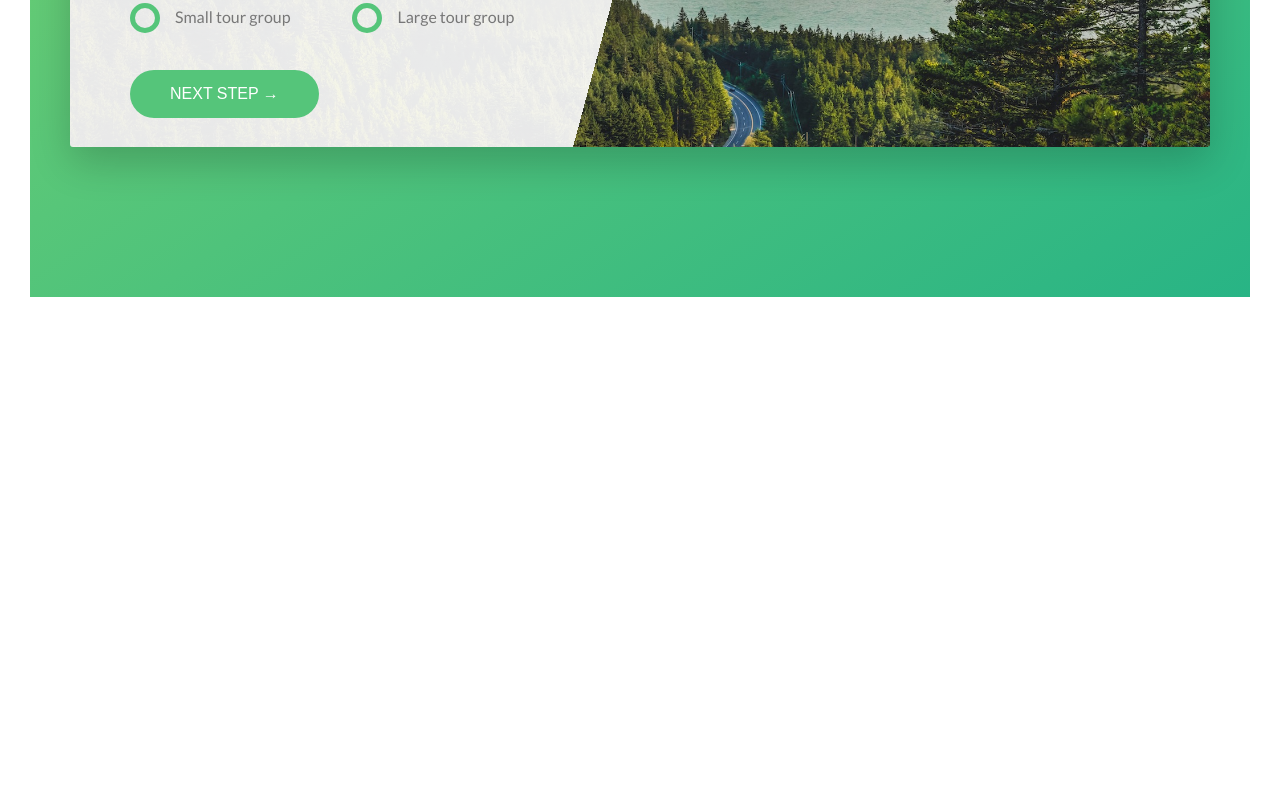
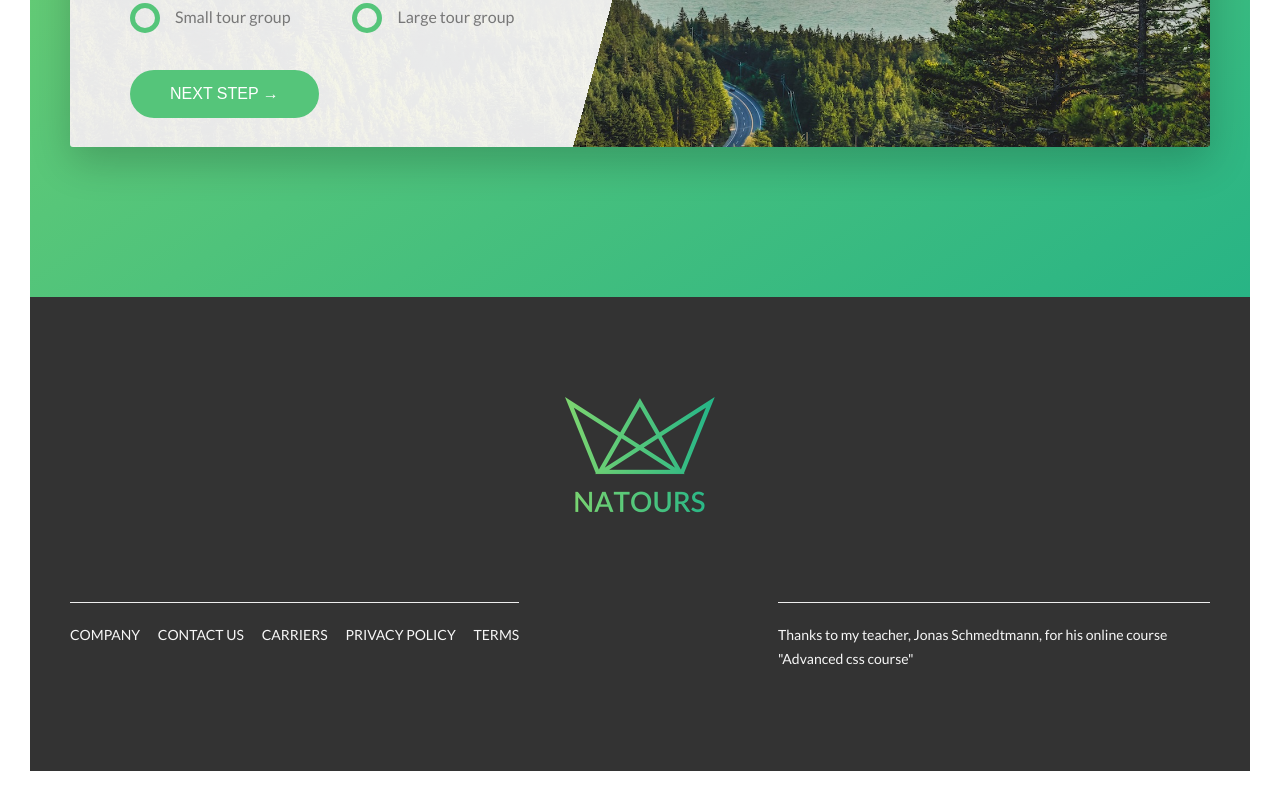
Before and after one commit to alexandr3307/css-advanced-course, a website: page Natours/starter/index.html in a window 1280 px wide. Shown: the part 5088-5889 px from the top of the page. Before the commit the page ends 5415 px from the top, so only its background shows below. Drawn offline with Linux system fonts and the light colour scheme.

Commit message:
add-footer

```diff
--- a/Natours/starter/index.html
+++ b/Natours/starter/index.html
@@ -306,6 +306,29 @@
         </section>
 
     </main>
+    <footer class="footer">
+        <div class="footer__logo-box">
+            <img src="img/logo-green-2x.png" alt="Full logo" class="footer__logo">
+        </div>
+        <div class="row">
+            <div class="col-1-of-2">
+                <div class="footer__navigation">
+                    <ul class="footer__list">
+                        <li class="footer__item"><a href="#" class="footer__link">Company</a></li>
+                        <li class="footer__item"><a href="#" class="footer__link">Contact us</a></li>
+                        <li class="footer__item"><a href="#" class="footer__link">Carriers</a></li>
+                        <li class="footer__item"><a href="#" class="footer__link">Privacy policy</a></li>
+                        <li class="footer__item"><a href="#" class="footer__link">Terms</a></li>
+                    </ul>
+                </div>
+            </div>
+            <div class="col-1-of-2">
+                <p class="footer__copyright">
+                    Thanks to my teacher, Jonas Schmedtmann, for his online course "Advanced css course"
+                </p>
+            </div>
+        </div>
+    </footer>
     </body>
     <!--        <section class="grid-test">-->
     <!--                    <div class="row">-->
--- /dev/null
+++ b/Natours/starter/sass/layout/_footer.scss
@@ -0,0 +1,57 @@
+.footer {
+  background-color: $color-grey-dark-3;
+  padding: 10rem 0;
+  font-size: 1.4rem;
+  color: $color-grey-light-1;
+
+  &__logo-box {
+    text-align: center;
+    margin-bottom: 8rem;
+  }
+
+  &__logo {
+    width: 15rem;
+    height: auto;
+  }
+  &__navigation {
+    border-top: 1px solid $color-grey-light-2;
+    padding-top: 2rem;
+    display: inline-block;
+  }
+  &__list {
+    list-style: none;
+  }
+  &__item {
+    display: inline-block;
+    &:not(:last-child) {
+      margin-right: 1.5rem;
+    }
+
+  }
+  &__link {
+    &:link,
+    &:visited {
+      color: $color-grey-light-1;
+      text-decoration: none;
+      background-color: $color-grey-dark-3;
+      text-transform: uppercase;
+      display: inline-block;
+      transition: all .2s;
+    }
+
+    &:hover,
+    &:active {
+      color: $color-primary;
+      transform: rotate(5deg) scale(1.3);
+      box-shadow: 0 1rem 2rem rgba($color-black, .4);
+    }
+  }
+
+  &__copyright {
+    border-top: 1px solid $color-grey-light-2;
+    padding-top: 2rem;
+    width: 80%;
+    float: right;
+  }
+
+}
--- a/Natours/starter/sass/main.scss
+++ b/Natours/starter/sass/main.scss
@@ -16,6 +16,6 @@
 @import "components/form";
 
 @import "layout/header";
-
+@import "layout/footer";
 @import "layout/grid";
 @import "pages/home";
```
Also changed, not shown: Natours/starter/css/style.css.
